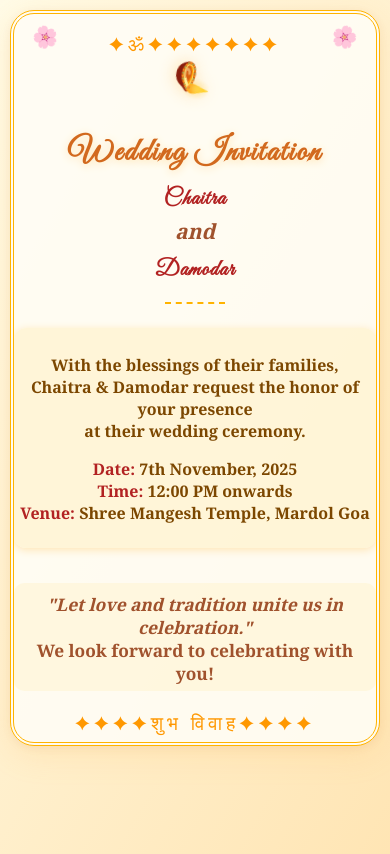
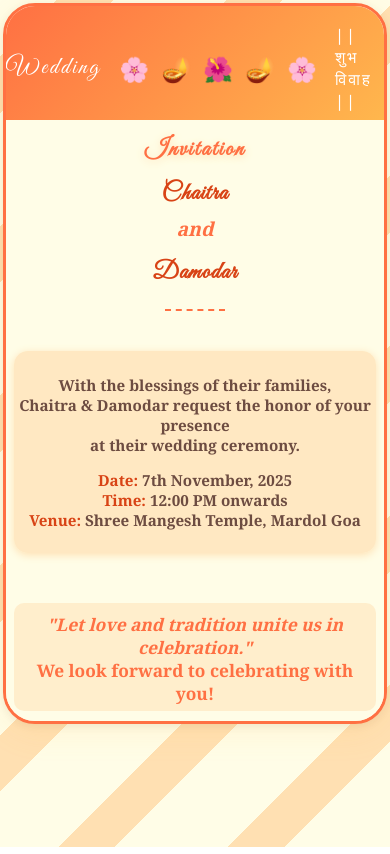
Before and after one commit to chetan276/weddingInvitation, a plain HTML site: page index.html in a window 390 px wide. Drawn offline with Linux system fonts and the light colour scheme.

Commit message:
new design

```diff
--- a/index.html
+++ b/index.html
@@ -10,103 +10,96 @@
         rel="stylesheet">
     <style>
         body {
-            background: linear-gradient(120deg, #fffbe7 0%, #ffe5b4 100%);
+            background: repeating-linear-gradient(135deg, #fffde7 0 40px, #ffe0b2 40px 80px, #fffde7 80px 120px);
             font-family: 'Noto Serif', serif;
-            color: #a0522d;
+            color: #263238;
             margin: 0;
             padding: 0;
             min-height: 100vh;
         }
 
-        .invitation-container {
-            max-width: 500px;
-            margin: 40px auto;
-            background: #fffdf6e6;
-            border-radius: 24px;
-            box-shadow: 0 8px 32px rgba(255, 183, 77, 0.18), 0 2px 8px rgba(160, 82, 45, 0.08);
-            border: 4px double #ffb300;
-            padding: 40px 32px 32px 32px;
-            text-align: center;
-            position: relative;
+        .invitation-flex {
+            display: flex;
+            flex-direction: row;
+            max-width: 900px;
+            margin: 48px auto;
+            background: #fff3e0;
+            border-radius: 32px;
+            box-shadow: 0 8px 32px rgba(255, 183, 77, 0.13), 0 2px 8px rgba(62, 39, 35, 0.08);
             overflow: hidden;
+            border: 6px solid #ff7043;
         }
 
-        /* Decorative Borders using CSS */
-        .decor-top,
-        .decor-bottom {
-            width: 100%;
-            font-size: 2.2em;
-            color: #ff9800;
-            letter-spacing: 0.2em;
-            margin-bottom: 10px;
-            margin-top: 10px;
-            user-select: none;
+        .side-panel {
+            background: linear-gradient(135deg, #ff7043 0%, #ffb74d 100%);
+            color: #fff;
+            width: 36%;
+            min-width: 180px;
+            display: flex;
+            flex-direction: column;
+            align-items: center;
+            justify-content: center;
+            padding: 32px 12px;
+            position: relative;
         }
 
-        .decor-bottom {
+        .side-panel .vertical-text {
+            writing-mode: vertical-rl;
+            text-orientation: mixed;
+            font-size: 2.1em;
+            font-family: 'Great Vibes', cursive;
+            letter-spacing: 0.1em;
+            margin-bottom: 18px;
             margin-top: 18px;
-            margin-bottom: 0;
         }
 
-        .mandala-emoji {
-            font-size: 3.2em;
-            margin-bottom: 10px;
-            margin-top: -18px;
-            display: inline-block;
-            animation: rotateMandala 18s linear infinite;
-            filter: drop-shadow(0 2px 8px #ffe5b4);
+        .side-panel .emoji-stack {
+            font-size: 2.5em;
+            margin: 18px 0;
+            display: flex;
+            flex-direction: column;
+            gap: 0.5em;
         }
 
-        @keyframes rotateMandala {
-            0% {
-                transform: rotate(0deg);
+        .side-panel .sanskrit {
+            font-size: 1.2em;
+            font-family: 'Noto Serif', serif;
+            letter-spacing: 2px;
+            margin-top: 18px;
         }
 
-            100% {
-                transform: rotate(360deg);
-            }
-        }
-
-        .flower-emoji {
-            font-size: 2em;
-            position: absolute;
-            top: 18px;
-            opacity: 0.85;
-            z-index: 1;
-            user-select: none;
-        }
-
-        .flower-emoji.left {
-            left: 18px;
-            transform: rotate(-18deg);
-        }
-
-        .flower-emoji.right {
-            right: 18px;
-            transform: scaleX(-1) rotate(-18deg);
+        .main-panel {
+            flex: 1;
+            padding: 38px 32px 32px 32px;
+            display: flex;
+            flex-direction: column;
+            justify-content: center;
+            align-items: center;
+            background: #fffde7;
+            position: relative;
         }
 
         h1 {
             font-family: 'Great Vibes', cursive;
-            font-size: 2.8em;
-            color: #d2691e;
-            margin-bottom: 0.1em;
+            font-size: 2.7em;
+            color: #ff7043;
+            margin: 0.2em 0 0.1em 0;
             letter-spacing: 2px;
-            text-shadow: 0 2px 8px #ffe5b4;
+            text-shadow: 0 2px 8px #ffe0b2;
         }
 
         .names {
             font-family: 'Great Vibes', cursive;
-            font-size: 2.2em;
-            color: #b22222;
+            font-size: 2em;
+            color: #d84315;
             font-weight: bold;
             margin: 0.5em 0 0.1em 0;
             letter-spacing: 1px;
         }
 
         .and {
-            font-size: 1.3em;
-            color: #a0522d;
+            font-size: 1.2em;
+            color: #ff7043;
             margin: 0.2em 0;
             font-family: 'Noto Serif', serif;
             font-style: italic;
@@ -116,85 +109,111 @@
             width: 60px;
             margin: 18px auto 18px auto;
             border: 0;
-            border-top: 2px dashed #ffb300;
+            border-top: 2px dashed #ff7043;
         }
 
         .details {
             font-size: 1.13em;
             margin: 1.5em 0 1em 0;
-            color: #7c4700;
-            background: rgba(255, 243, 205, 0.7);
-            border-radius: 12px;
+            color: #6d4c41;
+            background: rgba(255, 224, 178, 0.7);
+            border-radius: 14px;
             padding: 18px 10px 12px 10px;
-            box-shadow: 0 2px 8px #ffe5b4;
+            box-shadow: 0 2px 8px #ffe0b2;
+            text-align: center;
         }
 
         .details strong {
-            color: #b22222;
+            color: #d84315;
         }
 
         .footer {
             margin-top: 2em;
             font-size: 1.08em;
-            color: #a0522d;
+            color: #ff7043;
             font-family: 'Noto Serif', serif;
-            background: rgba(255, 243, 205, 0.5);
+            background: rgba(255, 224, 178, 0.5);
             border-radius: 10px;
             padding: 10px 8px 6px 8px;
+            text-align: center;
         }
 
         /* Responsive Design */
-        @media (max-width: 650px) {
-            .invitation-container {
-                padding: 16px 2vw 14px 2vw;
+        @media (max-width: 900px) {
+            .invitation-flex {
+                flex-direction: column;
                 max-width: 98vw;
-                margin: 10px;
+                margin: 3px;
+                border: 3px solid #ff7043;
             }
 
-            .mandala-emoji {
-                font-size: 2em;
-                margin-top: -8px;
+            .side-panel {
+                flex-direction: row;
+                width: 100%;
+                min-width: unset;
+                padding: 18px 0 8px 0;
+                justify-content: flex-start;
             }
 
-            .flower-emoji {
-                font-size: 1.3em;
-                top: 8px;
+            .side-panel .vertical-text {
+                writing-mode: horizontal-tb;
+                font-size: 1.5em;
+                margin: 0 18px 0 0;
+            }
+
+            .side-panel .emoji-stack {
+                flex-direction: row;
+                font-size: 1.5em;
+                margin: 0 18px 0 0;
+            }
+
+            .side-panel .sanskrit {
+                margin: 0;
+                font-size: 1em;
+            }
+
+            .main-panel {
+                padding: 22px 4vw 18px 4vw;
+            }
+        }
+
+        @media (max-width: 500px) {
+            .main-panel {
+                padding: 10px 2vw 10px 2vw;
+
             }
 
             h1 {
-                font-size: 2em;
+                font-size: 1.5em;
             }
 
             .names {
-                font-size: 1.4em;
+                font-size: 1.5em;
             }
 
             .details {
-                font-size: 1em;
-                padding: 10px 2px 8px 2px;
-            }
-
-            .decor-top,
-            .decor-bottom {
-                font-size: 1.2em;
-            }
-        }
-
-        @media (max-width: 400px) {
-            .invitation-container {
-                padding: 6px 0 6px 0;
+                font-size: 0.95em;
+                padding: 8px 2px 8px 2px;
             }
         }
     </style>
 </head>
 
 <body>
-    <div class="invitation-container">
-        <div class="decor-top">✦ॐ✦✦✦✦✦✦✦</div>
-        <span class="flower-emoji left">🌸</span>
-        <span class="mandala-emoji" title="Mandala">🪔</span>
-        <span class="flower-emoji right">🌸</span>
-        <h1>Wedding Invitation</h1>
+    <div class="invitation-flex">
+        <div class="side-panel">
+            <div class="vertical-text">Wedding</div>
+            <div class="emoji-stack">
+                <span>🌸</span>
+                <span>🪔</span>
+                <span>🌺</span>
+                <span>🪔</span>
+                <span>🌸</span>
+            </div>
+            <div class="sanskrit">|| शुभ विवाह ||</div>
+        </div>
+        <div class="main-panel">
+            <h1>Invitation</h1>
             <div class="names">
                 Chaitra
             </div>
@@ -220,7 +239,7 @@
                 <br>
                 <span>We look forward to celebrating with you!</span>
             </div>
-        <div class="decor-bottom">✦✦✦✦शुभ विवाह✦✦✦✦</div>
+        </div>
     </div>
 </body>
 
```
Lines whose indentation alone changed are shown as unchanged.
